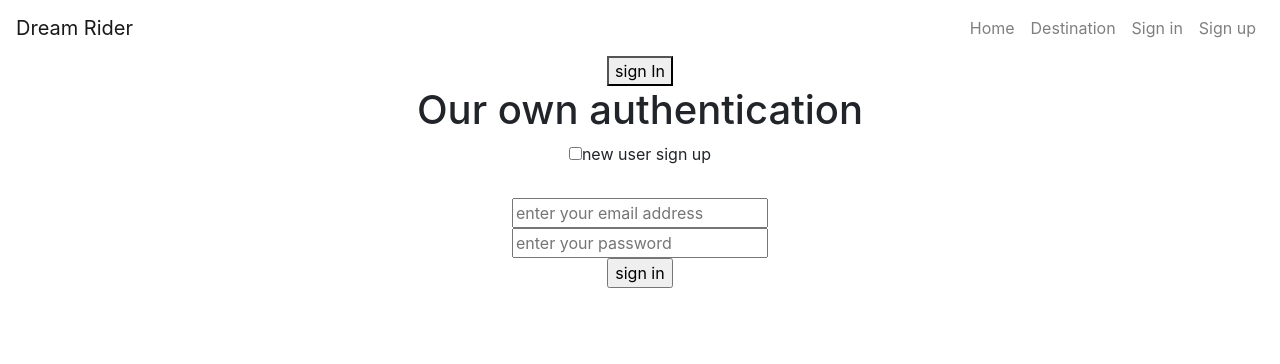
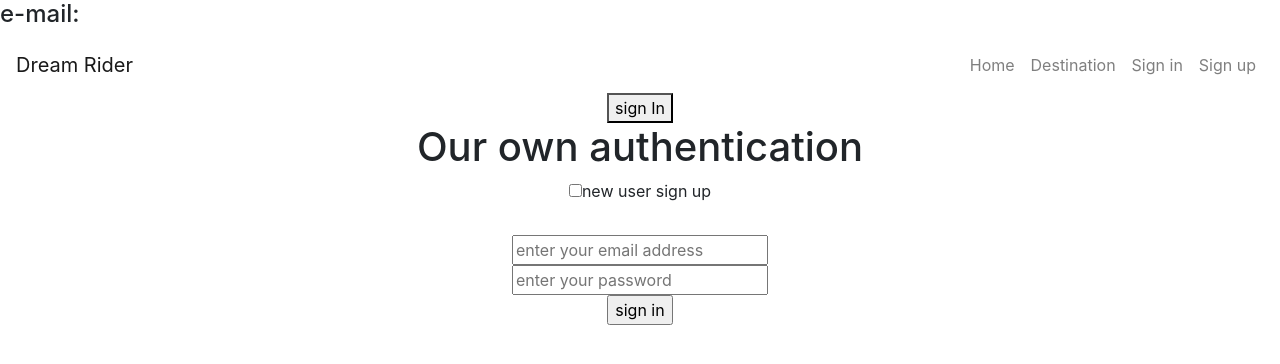
Before and after one commit to samiul-sheikh/dream-rider, a React (Create React App) app: page /login in a window 1280 px wide. Shown: the top 364 px of the page. Built offline with nearby package versions, Linux system fonts and the light colour scheme.

Commit message:
create user context and set logged in user in context

```diff
--- a/src/App.js
+++ b/src/App.js
@@ -6,10 +6,18 @@ import Registration from './Components/Registration/Registration';
 import RidesInfo from './Components/RidesInfo/RidesInfo';
 import NoMatch from './Components/NoMatch/NoMatch';
 import { BrowserRouter as Router, Switch, Route, } from "react-router-dom";
+import { createContext, useState } from 'react';
+
+export const UserContext = createContext();
 
 function App() {
+
+    const [loggedInUser, setLoggedInUser] = useState({});
+
     return (
+        <UserContext.Provider value = {[loggedInUser, setLoggedInUser]}>
         <Router>
+            <h4>e-mail: {loggedInUser.email}</h4>
             <Header />
             <Switch>
                 <Route exact path="/">
@@ -32,6 +40,7 @@ function App() {
                 </Route>
             </Switch>
         </Router>
+        </UserContext.Provider>
     );
 }
 
--- a/src/Components/Login/Login.js
+++ b/src/Components/Login/Login.js
@@ -1,7 +1,8 @@
 import firebase from "firebase/app";
 import "firebase/auth";
 import firebaseConfig from '../../Firebase/firebase.config';
-import { useState } from 'react';
+import { useContext, useState } from 'react';
+import { UserContext } from "../../App";
 
 if (!firebase.apps.length) {
     firebase.initializeApp(firebaseConfig);
@@ -18,6 +19,8 @@ function Login() {
         photo: ''
     })
 
+    const [loggedInUser, setLoggedInUser] = useContext(UserContext);
+
     const provider = new firebase.auth.GoogleAuthProvider();
 
     const handleSignIn = () => {
@@ -32,6 +35,7 @@ function Login() {
                     photo: photoURL
                 }
                 setUser(signedInUser);
+                setLoggedInUser(signedInUser);
                 console.log(displayName, email, photoURL);
             })
             .catch(error => {
@@ -103,6 +107,7 @@ function Login() {
                     newUserInfo.error = '';
                     newUserInfo.success = true;
                     setUser(newUserInfo);
+                    setLoggedInUser(newUserInfo);
                     console.log('sign in user info', response.user);
                 })
                 .catch((error) => {
```
